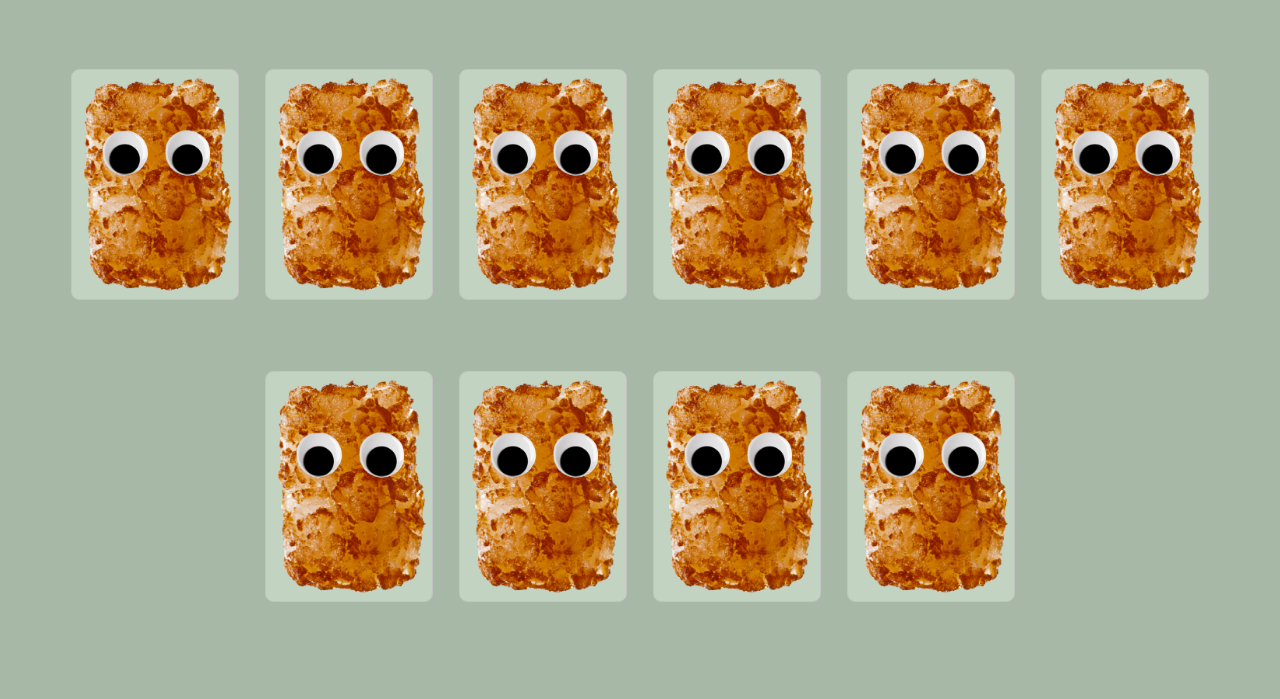
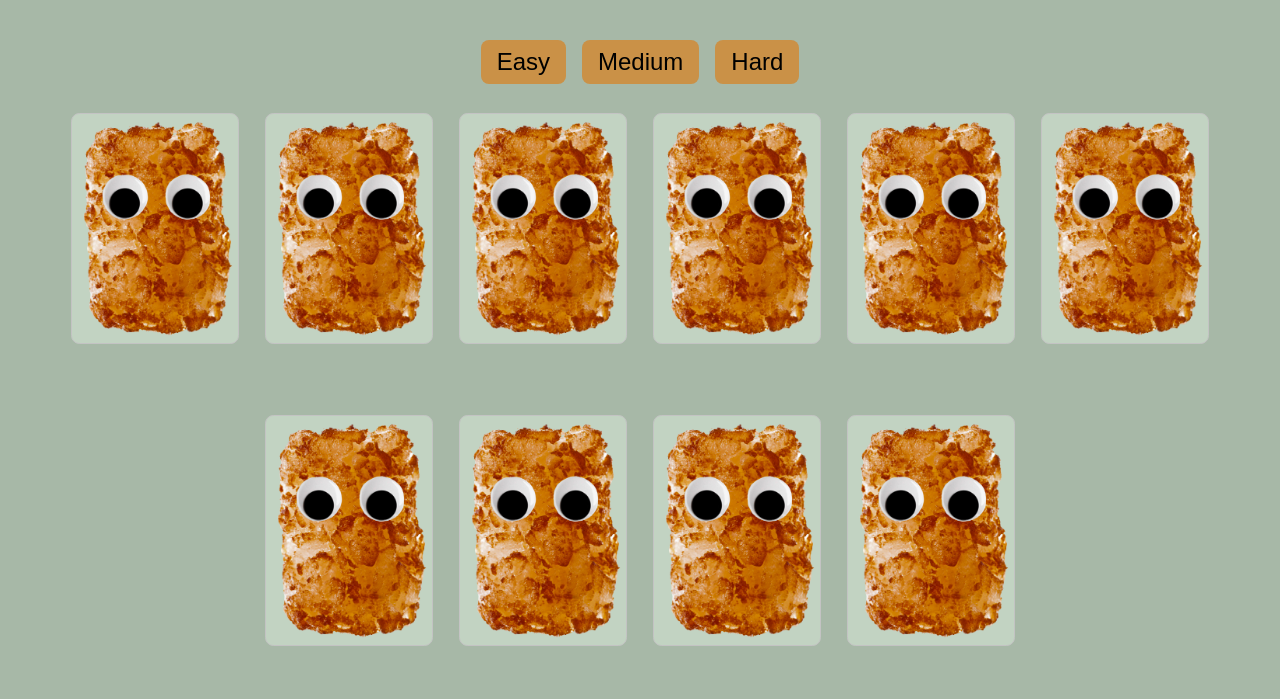
Before and after one commit to ManliestBen/memory-game, a plain HTML site: page index.html in a window 1280 px wide. Shown: the part 101-800 px from the top of the page. Drawn offline with Linux system fonts and the light colour scheme.

Commit message:
add difficulty buttons and style

```diff
--- a/css/style.css
+++ b/css/style.css
@@ -14,7 +14,7 @@ nav {
   justify-content: center;
   align-items: center;
   background-color: rgb(194, 211, 194);
-  margin-bottom: 64px;
+  margin-bottom: 32px;
 }
 
 nav > img {
@@ -34,3 +34,19 @@ h3 {
   /* height: 100%; */
   gap: 16px;
 }
+
+.button-container {
+  display: flex;
+  align-items: center;
+  margin-bottom: 16px;
+}
+
+button {
+  border: none;
+  background-color: #ca9147;
+  font-size: 24px;
+  margin: 8px;
+  border-radius: 8px;
+  padding: 8px 16px;
+  cursor: pointer;
+}
--- a/index.html
+++ b/index.html
@@ -13,6 +13,11 @@
     <img src="./images/tot.png" alt="a tater tot">
     <h3>Tot Potato - A Memory Game</h3>
   </nav>
+  <div class="button-container">
+    <button id="easy">Easy</button>
+    <button id="medium">Medium</button>
+    <button id="hard">Hard</button>
+  </div>
   <div class="card-container">
     <div class="card tot xlarge"></div>
     <div class="card tot xlarge"></div>
--- a/js/app.js
+++ b/js/app.js
@@ -1,4 +1,5 @@
 // create an allCards variable that holds all possible card options
+const allCards = ["dA","dQ","dK","dJ","d10","d09","d08","d07","d06","d05","d04","d03","d02","hA","hQ","hK","hJ","h10","h09","h08","h07","h06","h05","h04","h03","h02","cA","cQ","cK","cJ","c10","c09","c08","c07","c06","c05","c04","c03","c02","sA","sQ","sK","sJ","s10","s09","s08","s07","s06","s05","s04","s03","s02"]
 // create a gameDeck variable that holds the cards in play
   // should be an array of objects
   // example objects:
```
